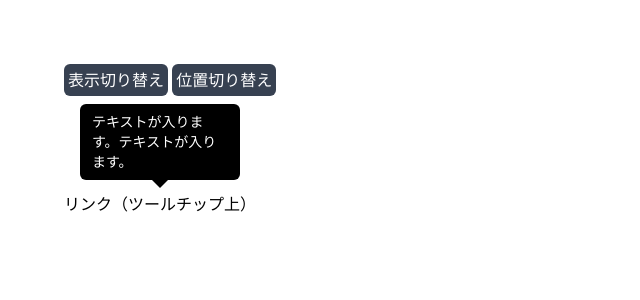
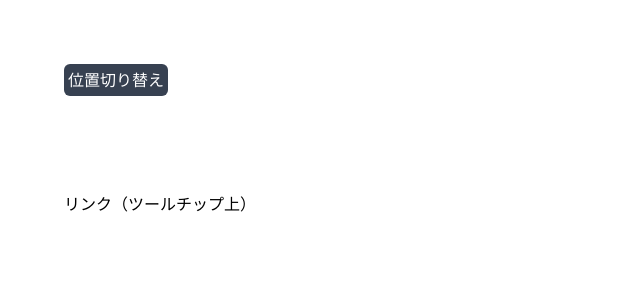
Before and after one commit to yamageji/svelte-ui, a Svelte app: page / in a window 1280 px wide. Shown: the top 300 px of the page, without its empty margins (0-640 px from the left). Built offline with nearby package versions, Linux system fonts and the light colour scheme.

Commit message:
fix: tooltip

```diff
--- a/src/components/Tooltip.svelte
+++ b/src/components/Tooltip.svelte
@@ -18,8 +18,6 @@
       position = 'top';
     }
   };
-
-  $: showClass = isShow ? 'visible opacity-100' : 'invisible opacity-0';
 
   $: triangleStyle = (position: string) => {
     switch (position) {
@@ -51,13 +49,6 @@
 <div class="mb-20">
   <button
     type="button"
-    on:click={toggleShow}
-    class="mb-4 rounded-md bg-gray-700 p-1 text-white"
-  >
-    表示切り替え
-  </button>
-  <button
-    type="button"
     on:click={togglePossition}
     class="mb-4 rounded-md bg-gray-700 p-1 text-white"
   >
@@ -65,13 +56,13 @@
   </button>
 </div>
 
-<a href="/" class={`${potisionFromParentStyle} relative inline-block`}>
+<a href="/" class={`${potisionFromParentStyle} group relative inline-block`}>
   リンク（ツールチップ上）
   <span class="" role="tooltip">
     <span
-      class={`${showClass} ${triangleStyle(
+      class={`${triangleStyle(
         position
-      )} z-1 absolute block w-max max-w-[160px] rounded-md bg-[#000] py-2 px-3 text-left text-sm text-[#fff]  before:absolute before:m-auto before:block before:h-0 before:w-0 before:border-solid before:content-['']`}
+      )} z-1 invisible absolute block w-max max-w-[160px] rounded-md bg-[#000] py-2 px-3 text-left text-sm text-[#fff] opacity-0 before:absolute before:m-auto before:block before:h-0 before:w-0 before:border-solid before:content-[''] group-hover:visible group-hover:opacity-100`}
     >
       テキストが入ります。テキストが入ります。
     </span>
```
